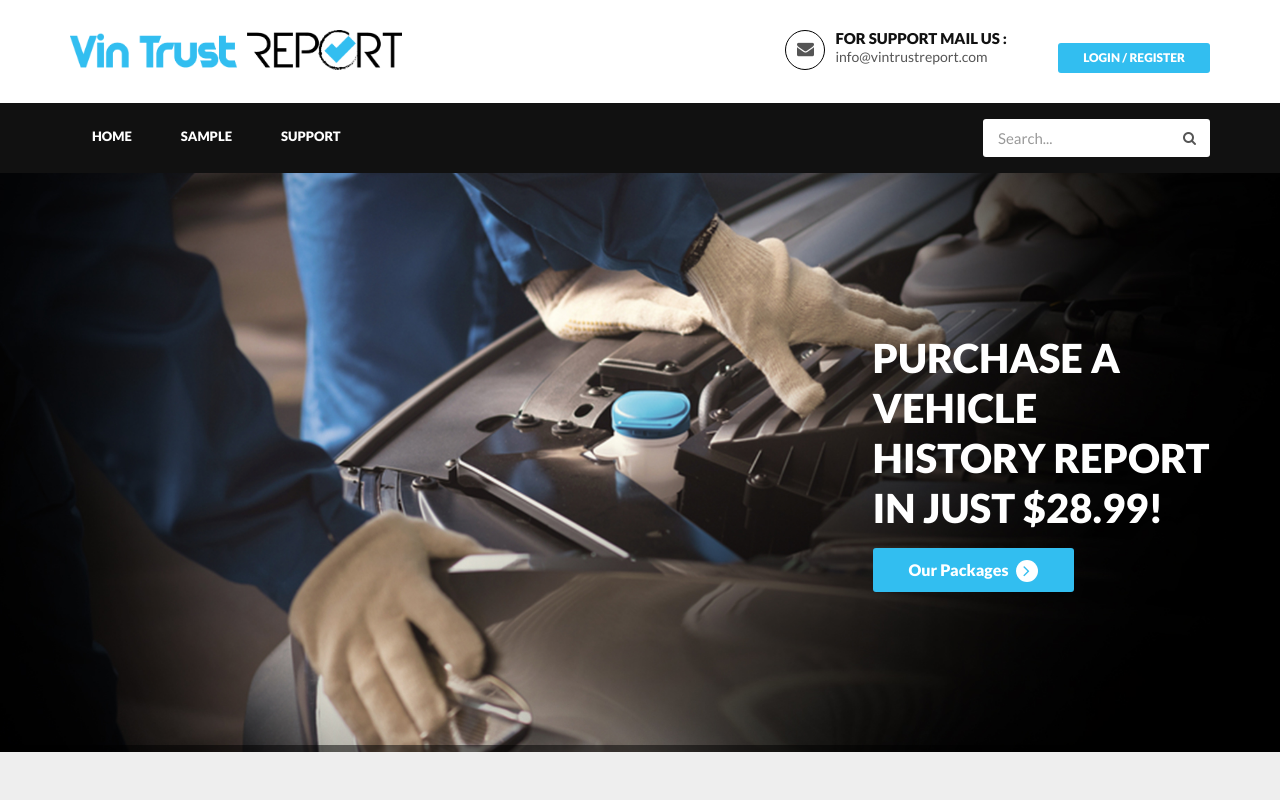
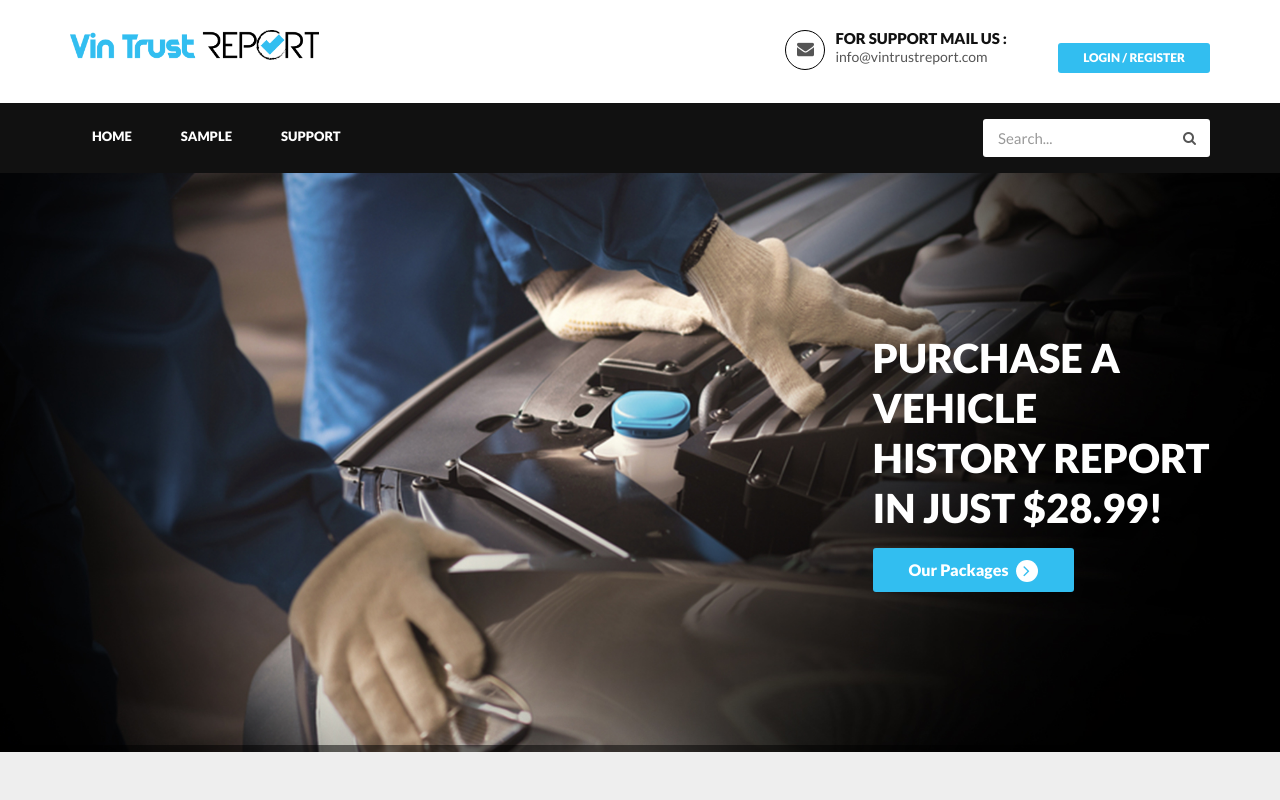
Before and after one commit to muhammadhuzaifaqayyum/vintrustreport, a plain HTML site: page index.html in a window 1280 px wide. Shown: the top 800 px of the page. Drawn offline with Linux system fonts and the light colour scheme.

Commit message:
Update index.html

```diff
--- a/index.html
+++ b/index.html
@@ -122,7 +122,7 @@
       <div class="container">
         <div class="row">
           <div class="col-sm-3 col-md-2">
-            <div class="logo"> <a href="index.html"><img style="height: 40px;" src="assets/images/logo.png"
+            <div class="logo"> <a href="index.html"><img style="height: 30px;" src="assets/images/logo.png"
                   alt="image" /></a> </div>
           </div>
           <div class="col-sm-9 col-md-10">
```
